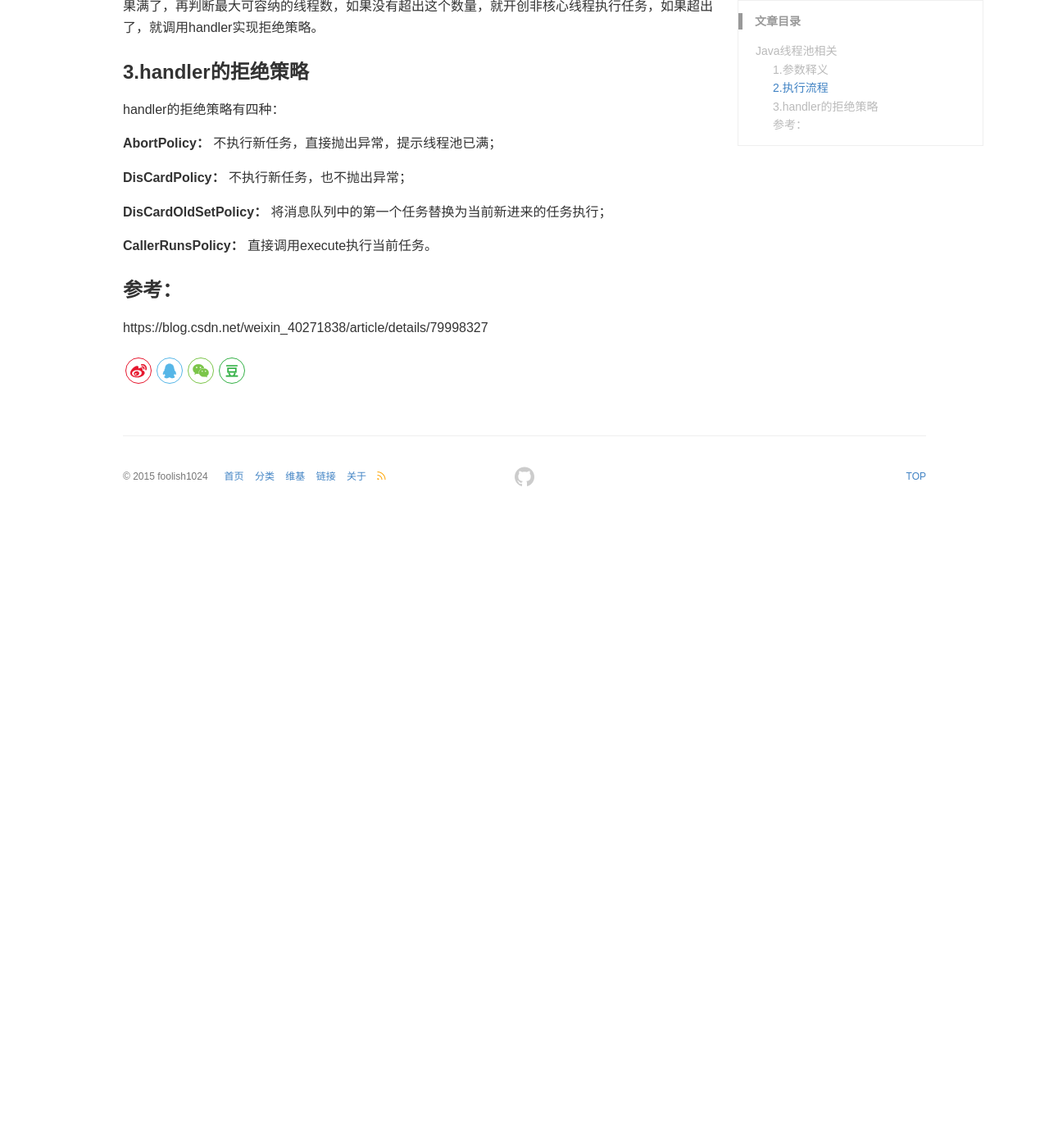
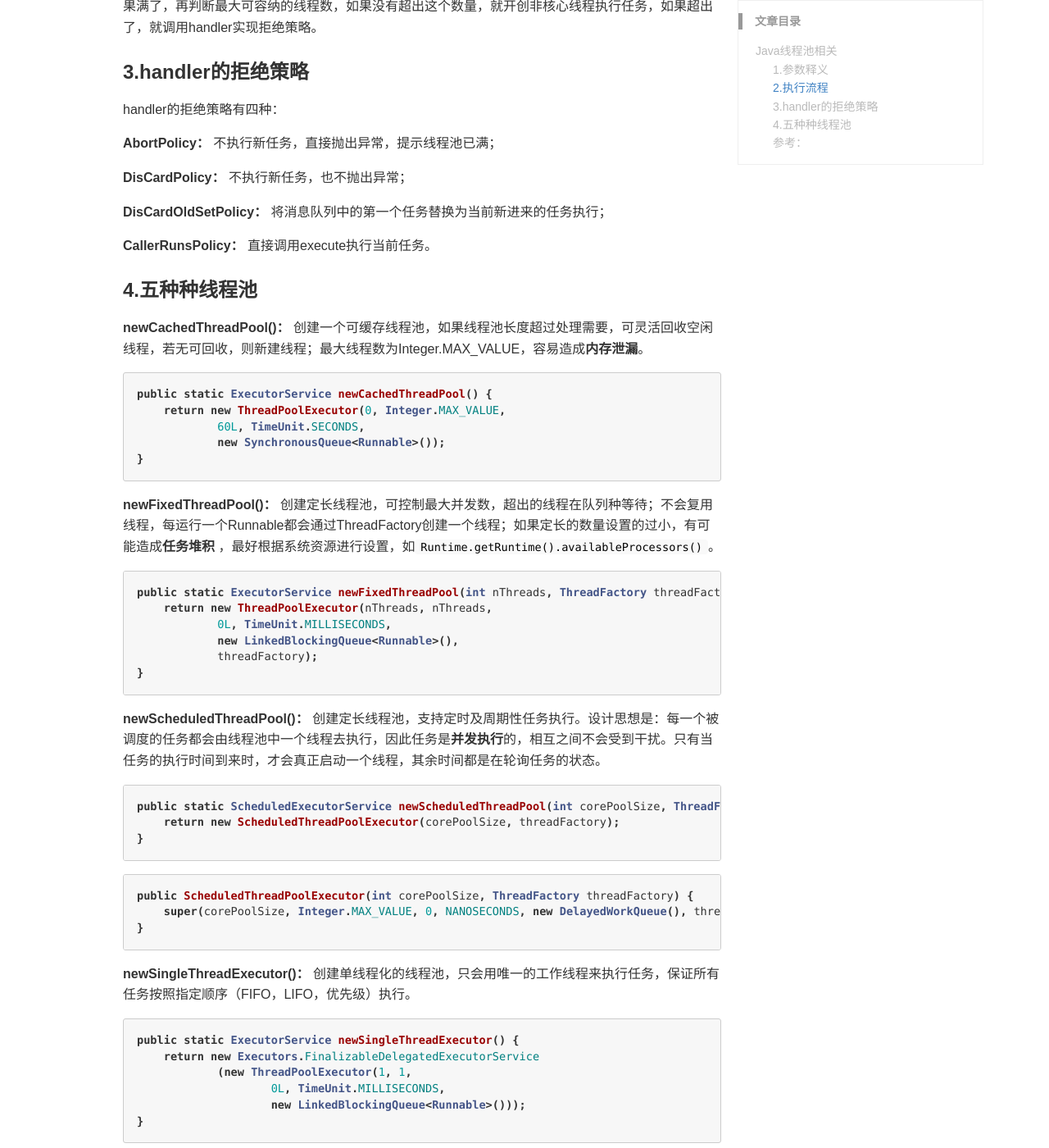
Before and after one commit to foolish1024/foolish1024.github.io, a Jekyll site: the page built from _posts/2019-03-09-Java线程池相关.md, in a window 1280 px wide and 1400 px high, scrolled down 973 px. Shown: the whole window at 82% size. Built offline with Jekyll 4.4.1, drawn with Linux system fonts in a browser that asks for light colours; our own code applies the rules of GitHub Pages for plain Markdown files; comment, search, counter and statistics services are not loaded; before the commit the page ends 1603 px from its top, so only the background shows below that; some of the changed text lies outside the part shown.

Commit message:
Update 2019-03-09-Java线程池相关.md

````diff
--- a/_posts/2019-03-09-Java线程池相关.md
+++ b/_posts/2019-03-09-Java线程池相关.md
@@ -44,6 +44,67 @@ handler的拒绝策略有四种：
 
 **CallerRunsPolicy：** 直接调用execute执行当前任务。
 
+### 4.五种种线程池
+
+**newCachedThreadPool()：** 创建一个可缓存线程池，如果线程池长度超过处理需要，可灵活回收空闲线程，若无可回收，则新建线程；最大线程数为Integer.MAX_VALUE，容易造成**内存泄漏**。
+
+```java
+public static ExecutorService newCachedThreadPool() {
+    return new ThreadPoolExecutor(0, Integer.MAX_VALUE,
+            60L, TimeUnit.SECONDS,
+            new SynchronousQueue<Runnable>());
+}
+```
+
+**newFixedThreadPool()：** 创建定长线程池，可控制最大并发数，超出的线程在队列种等待；不会复用线程，每运行一个Runnable都会通过ThreadFactory创建一个线程；如果定长的数量设置的过小，有可能造成**任务堆积** ，最好根据系统资源进行设置，如`Runtime.getRuntime().availableProcessors()`。
+
+```java
+public static ExecutorService newFixedThreadPool(int nThreads, ThreadFactory threadFactory) {
+    return new ThreadPoolExecutor(nThreads, nThreads,
+            0L, TimeUnit.MILLISECONDS,
+            new LinkedBlockingQueue<Runnable>(),
+            threadFactory);
+}
+```
+
+**newScheduledThreadPool()：** 创建定长线程池，支持定时及周期性任务执行。设计思想是：每一个被调度的任务都会由线程池中一个线程去执行，因此任务是**并发执行**的，相互之间不会受到干扰。只有当任务的执行时间到来时，才会真正启动一个线程，其余时间都是在轮询任务的状态。
+
+```java
+public static ScheduledExecutorService newScheduledThreadPool(int corePoolSize, ThreadFactory threadFactory) {
+    return new ScheduledThreadPoolExecutor(corePoolSize, threadFactory);
+}
+```
+
+```java
+public ScheduledThreadPoolExecutor(int corePoolSize, ThreadFactory threadFactory) {
+    super(corePoolSize, Integer.MAX_VALUE, 0, NANOSECONDS, new DelayedWorkQueue(), threadFactory);
+}
+```
+
+**newSingleThreadExecutor()：** 创建单线程化的线程池，只会用唯一的工作线程来执行任务，保证所有任务按照指定顺序（FIFO，LIFO，优先级）执行。
+
+```java
+public static ExecutorService newSingleThreadExecutor() {
+    return new Executors.FinalizableDelegatedExecutorService
+            (new ThreadPoolExecutor(1, 1,
+                    0L, TimeUnit.MILLISECONDS,
+                    new LinkedBlockingQueue<Runnable>()));
+}
+```
+
+**newWorkStealingPool()：** jdk1.8新增，**根据所需要的并行层次动态创建和关闭线程**，通过使用多个队列减少竞争，底层用`ForkJoinPool `实现，可以充分利用多核cpu的优势，把一个任务拆分成多个小任务，多个小任务在多个处理器上并行执行，都执行完之后，再将这些执行结果合并起来。
+
+```java
+public static ExecutorService newWorkStealingPool() {
+    return new ForkJoinPool
+            (Runtime.getRuntime().availableProcessors(),
+                    ForkJoinPool.defaultForkJoinWorkerThreadFactory,
+                    null, true);
+}
+```
+
 ### 参考：
 
 https://blog.csdn.net/weixin_40271838/article/details/79998327
+
+https://blog.csdn.net/wy11933/article/details/80399562
````
